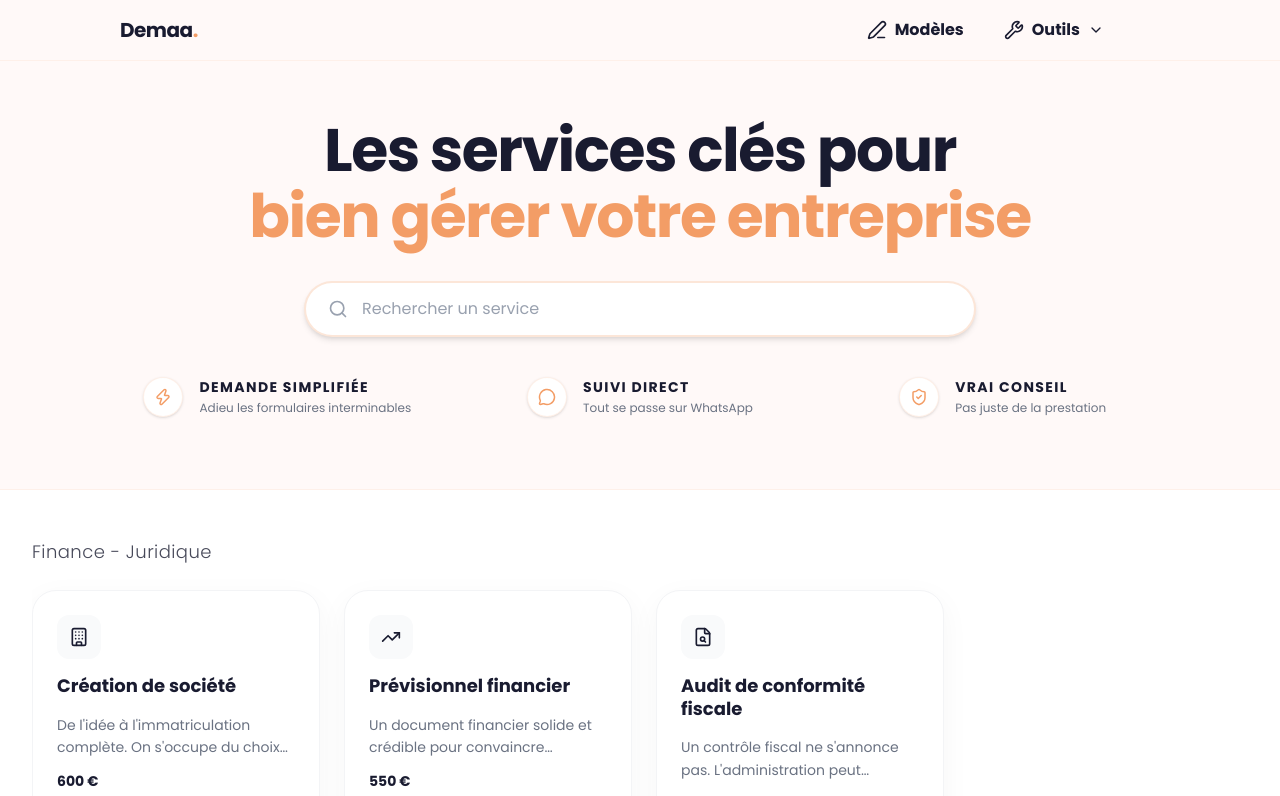
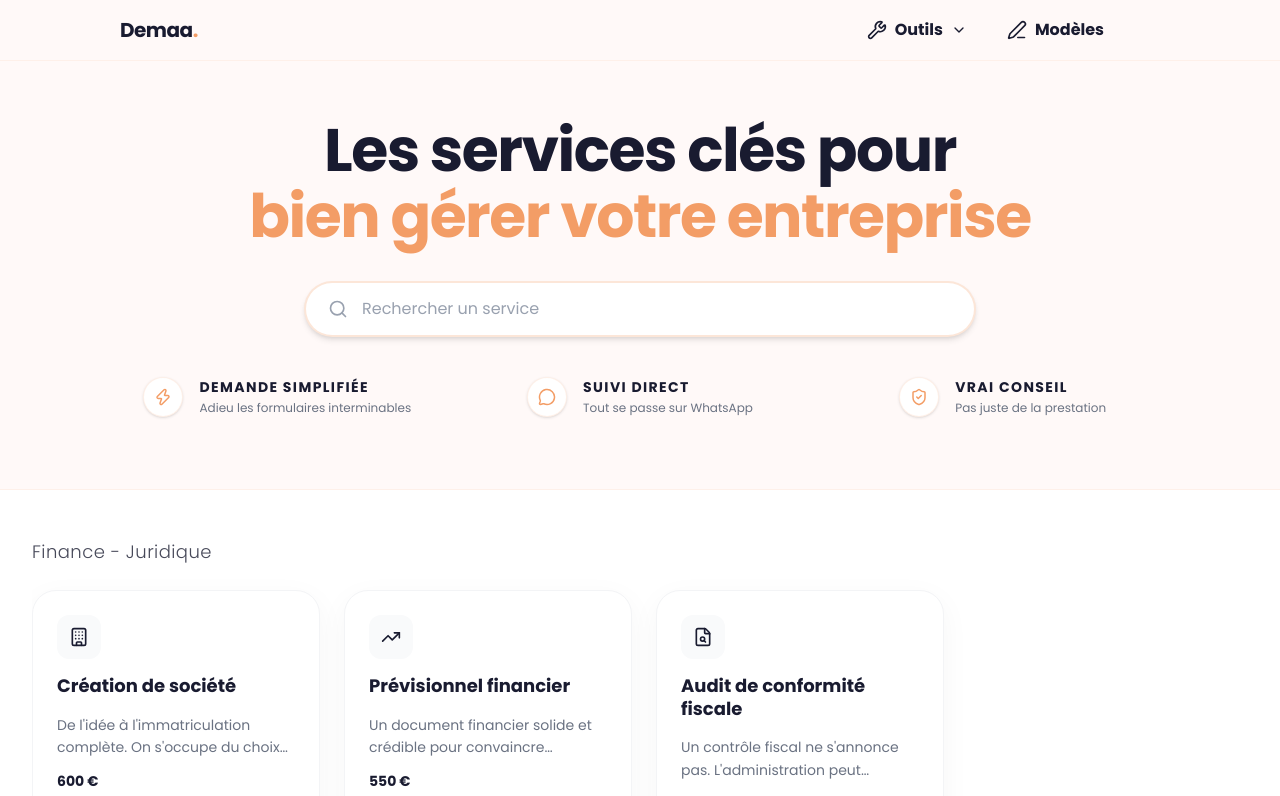
Before and after one commit to teamdemaa/demaa.fr, a Next.js app: page / in a window 1280 px wide. Shown: the top 796 px of the page. Built offline with nearby package versions, Linux system fonts and the light colour scheme.

Commit message:
UI: Reordered Navbar to show Outils before Modèles

```diff
--- a/src/components/Navbar.tsx
+++ b/src/components/Navbar.tsx
@@ -51,15 +51,6 @@ export default function Navbar() {
 
             {/* Desktop & Mobile Links */}
             <div className="flex space-x-6 md:space-x-10 items-center">
-              {/* Standalone Link: Modèles de documents */}
-              <Link
-                href="/outils/modeles-de-document"
-                className={`flex items-center space-x-2 transition-colors text-sm md:text-base font-bold ${isActive('/outils/modeles-de-document') ? 'text-brand-coral' : 'text-brand-blue hover:text-brand-coral'}`}
-              >
-                <PenLine className="w-4 h-4 md:w-5 md:h-5 transition-colors" />
-                <span className="whitespace-nowrap">Modèles</span>
-              </Link>
-
               {/* Dropdown: Outils */}
               <div className="relative">
                 <button
@@ -88,6 +79,15 @@ export default function Navbar() {
                   </div>
                 )}
               </div>
+
+              {/* Standalone Link: Modèles de documents */}
+              <Link
+                href="/outils/modeles-de-document"
+                className={`flex items-center space-x-2 transition-colors text-sm md:text-base font-bold ${isActive('/outils/modeles-de-document') ? 'text-brand-coral' : 'text-brand-blue hover:text-brand-coral'}`}
+              >
+                <PenLine className="w-4 h-4 md:w-5 md:h-5 transition-colors" />
+                <span className="whitespace-nowrap">Modèles</span>
+              </Link>
 
               {/* Conseils Link hidden for now */}
               {/*
```
